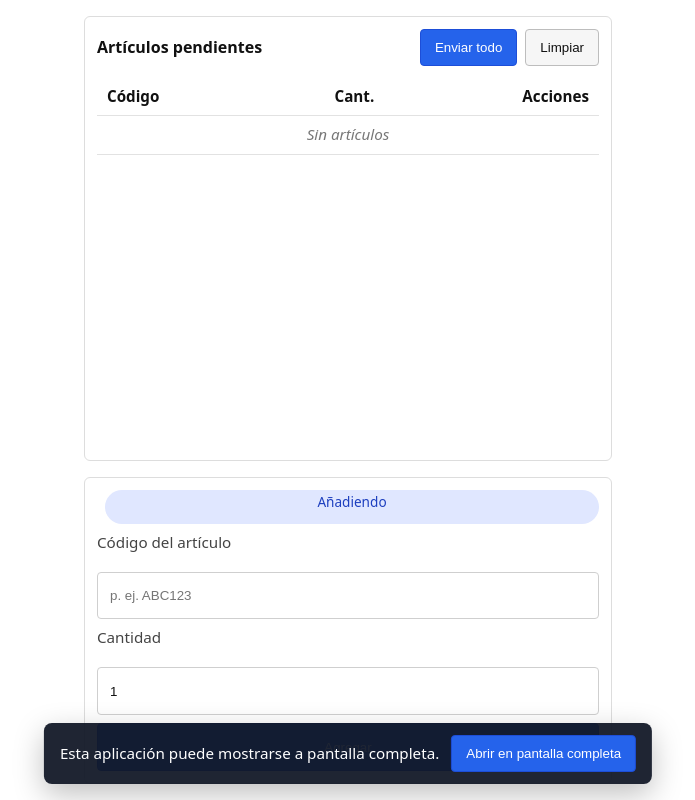
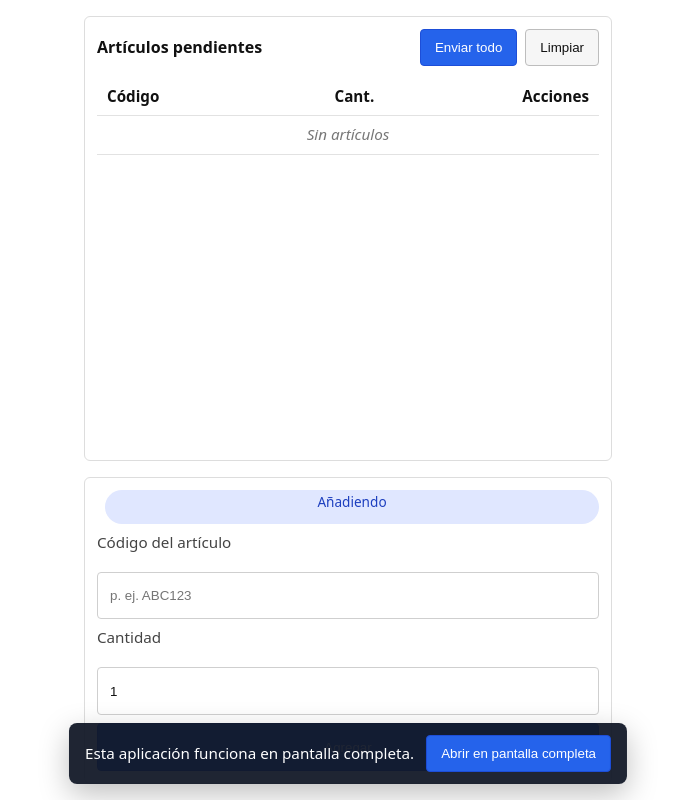
Before and after one commit to Pegoku/PDA-Thing, a website: page public/index.html in a window 1280 px wide. Shown: the whole page, without its empty margins (292-987 px from the left). Drawn offline with Linux system fonts and the light colour scheme.

Commit message:
update fullscreen banner message for clarity

```diff
--- a/public/index.html
+++ b/public/index.html
@@ -78,7 +78,7 @@
     </main>
 
     <div id="fullscreen-banner" class="fullscreen-banner hidden" role="dialog" aria-live="polite">
-      <p>Esta aplicación puede mostrarse a pantalla completa.</p>
+      <p>Esta aplicación funciona en pantalla completa.</p>
       <button type="button" id="enter-fullscreen-btn" class="primary">Abrir en pantalla completa</button>
     </div>
 
```
